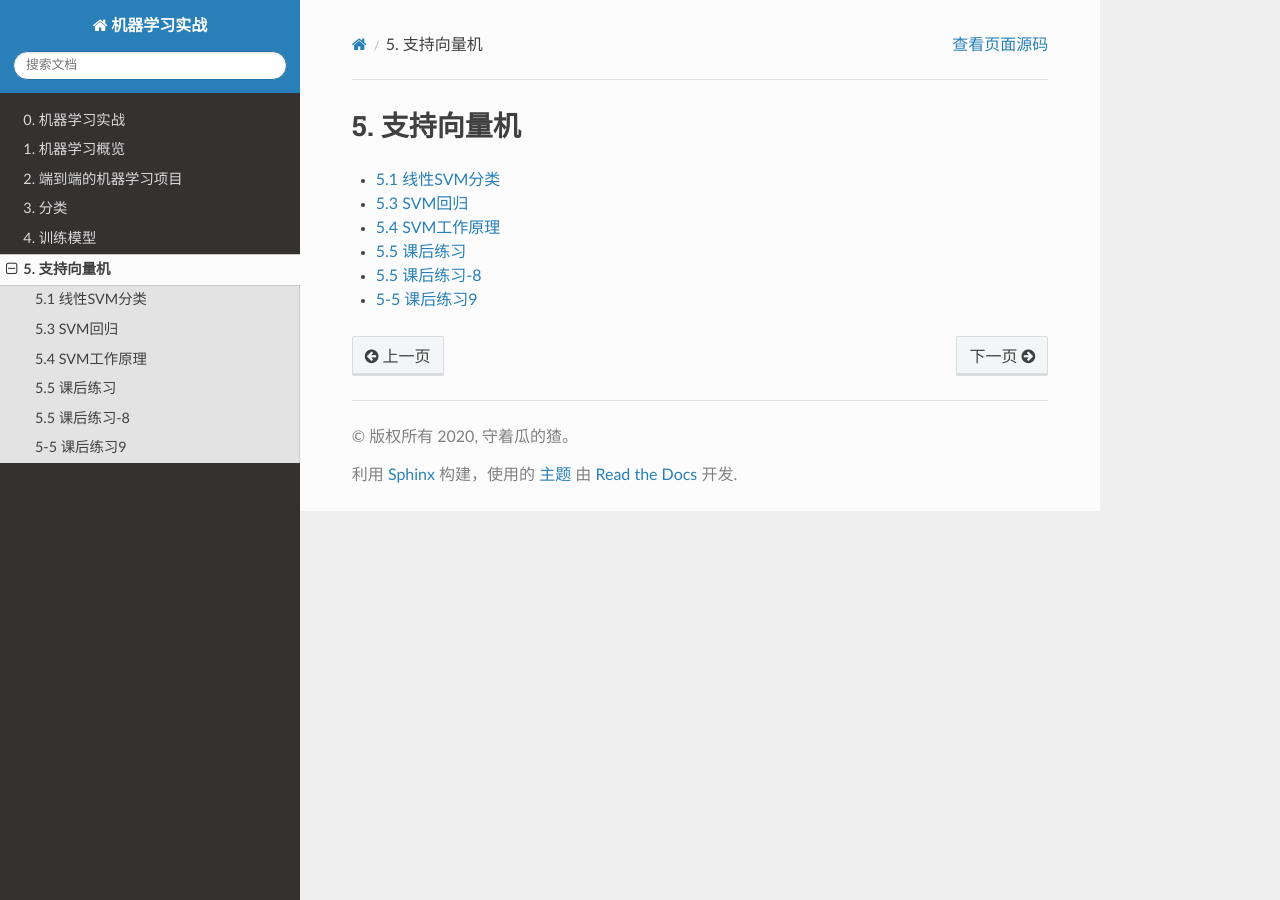
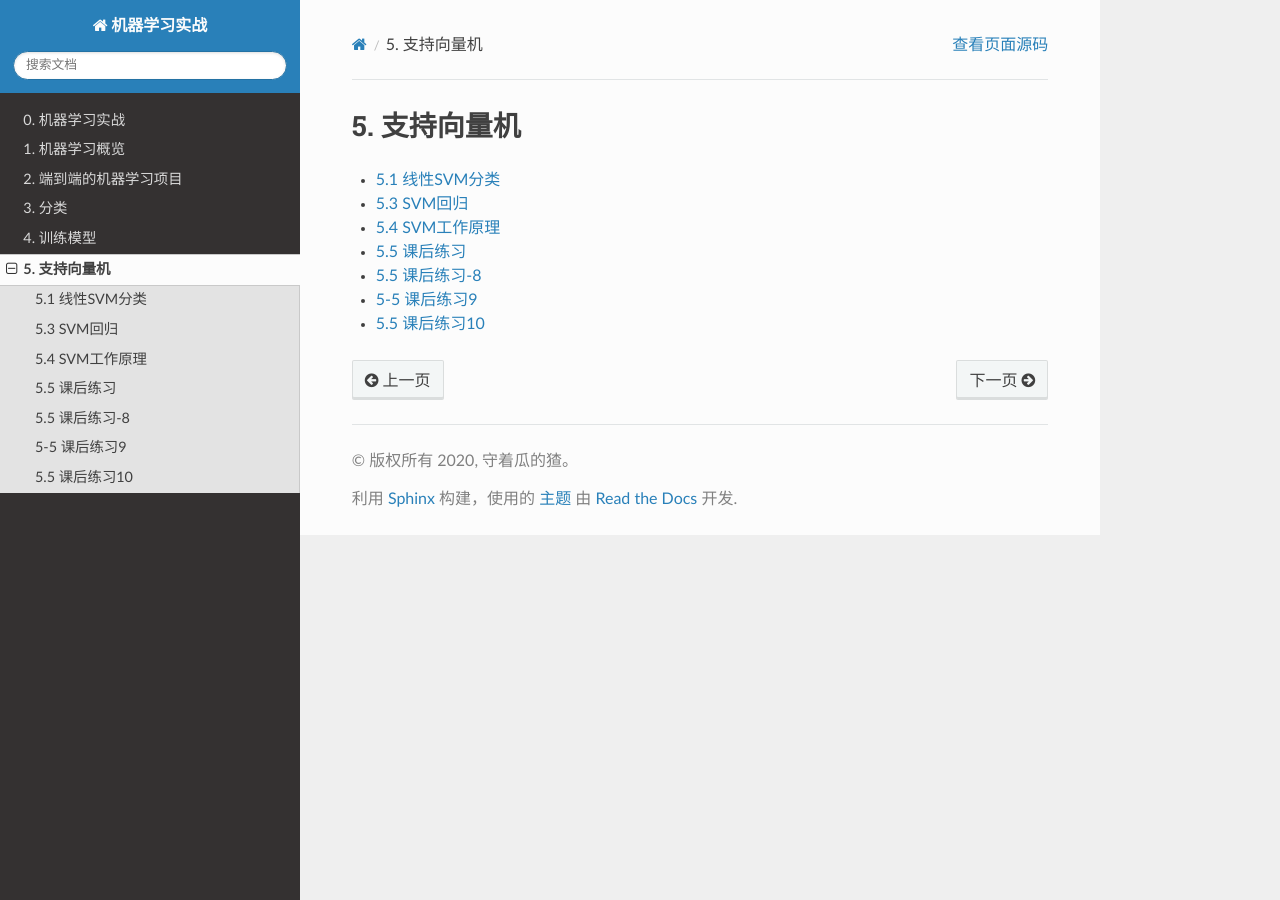
Before and after one commit to ShawnZhang31/ml-handson, a Sphinx documentation site: the page built from docs/source/chapter5/index.rst, in a window 1280 px wide. Built offline with Sphinx 7.4.7 and the Read the Docs theme 2.0.0, drawn with Linux system fonts in a browser that asks for light colours; formulas are drawn with MathJax 3; pages that are not in the unit, such as notebooks, are missing from menus.

Commit message:
chapter 5-5_10_exercise.ipynb

```diff
--- a/docs/source/chapter5/index.rst
+++ b/docs/source/chapter5/index.rst
@@ -11,3 +11,4 @@
    5-5_exercise.ipynb
    5-5_8_exercise.ipynb
    5-5_9_exercise.ipynb
+   5-5_10_exercise.ipynb
```
Also changed, not shown: docs/source/chapter5/5-5_10_exercise.ipynb (added).
